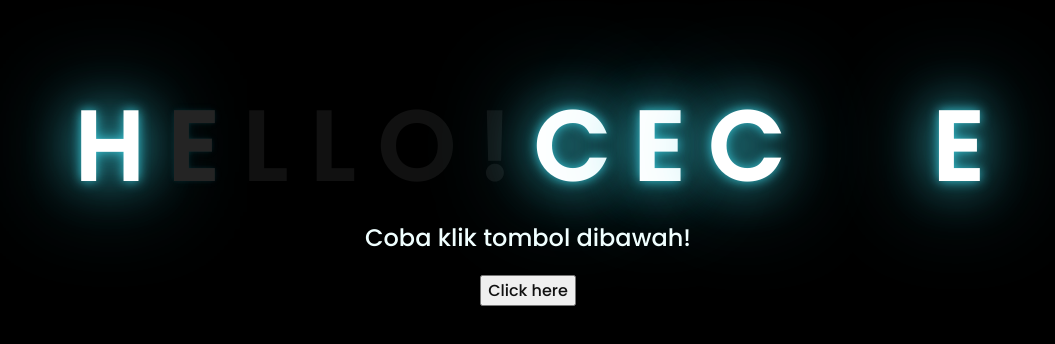
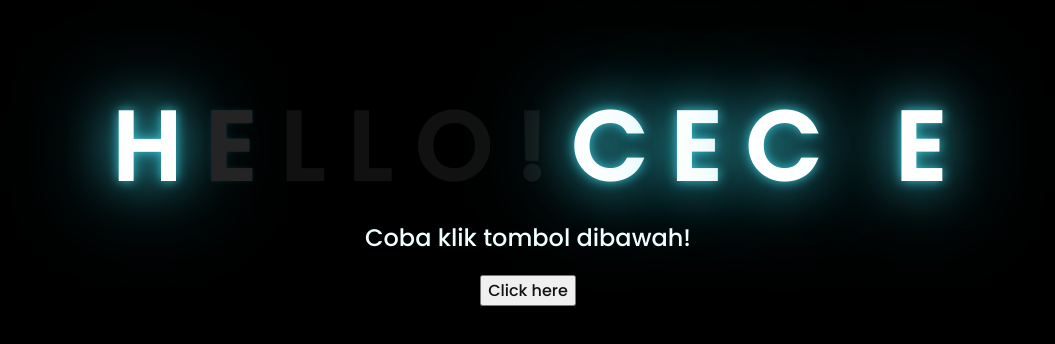
Before and after one commit to rizkybkzl/apalah, a plain HTML site: page index.html in a window 1280 px wide. Shown: the part 218-562 px from the top of the page, without its empty margins (120-1175 px from the left). Drawn offline with Linux system fonts and the light colour scheme.

Commit message:
Update index.html

```diff
--- a/index.html
+++ b/index.html
@@ -19,8 +19,6 @@
         <span>C</span>
         <span>E</span>
         <span>C</span>
-
-      &nbsp;&nbsp;
         <span>E</span>
     </div>
     <div class="description">
```
